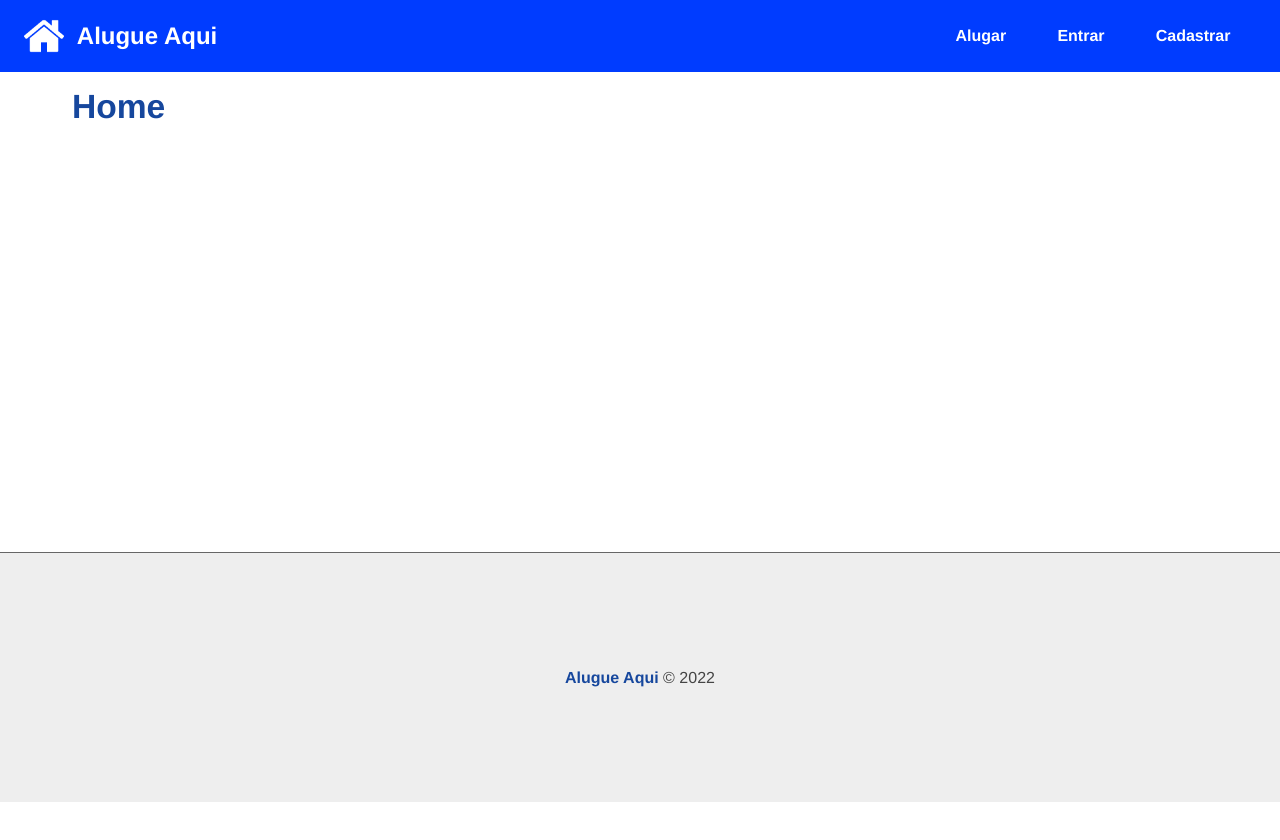
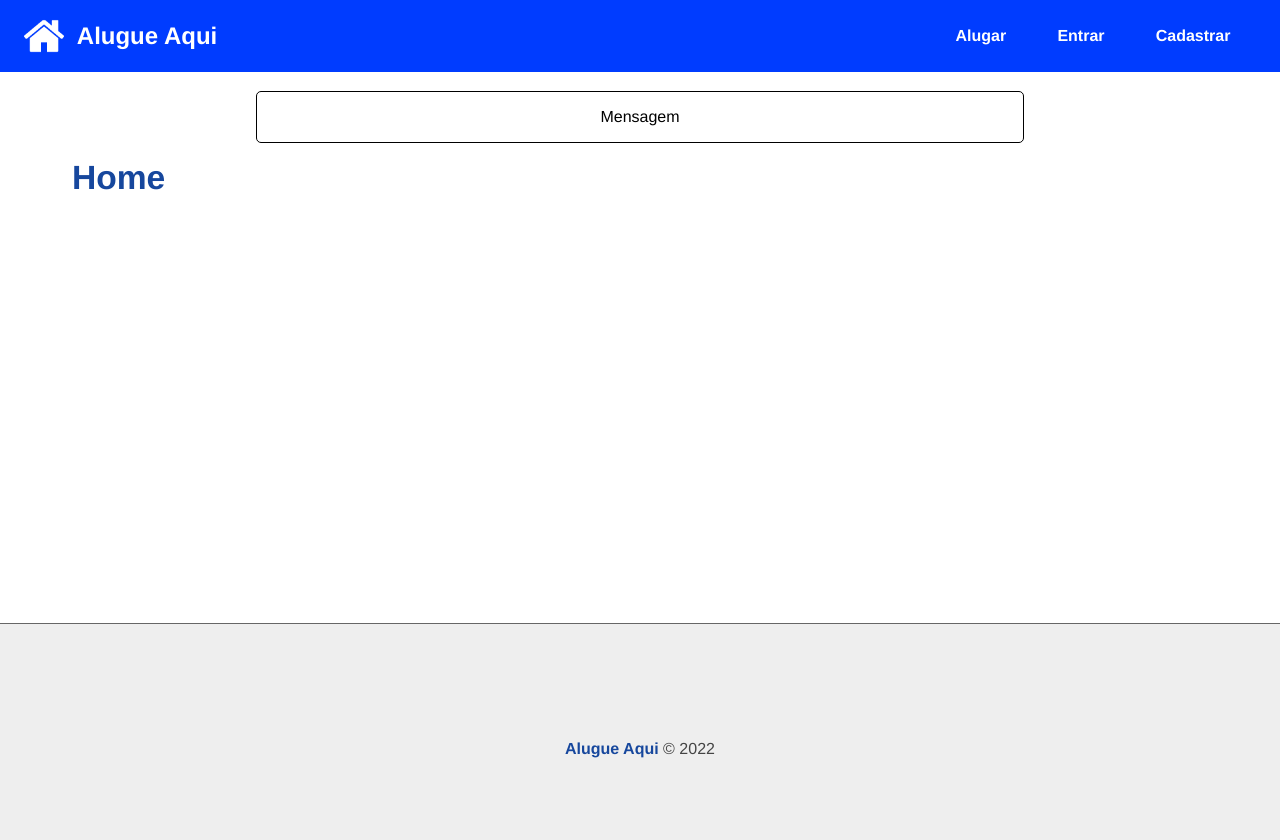
Before and after one commit to rianbr10/alugue_aqui, a React (Create React App) app in the folder frontend/: page / in a window 1280 px wide. Shown: the top 840 px of the page. Before the commit the page ends 802 px from the top, so only its background shows below. Built offline with nearby package versions, Linux system fonts and the light colour scheme.

Commit message:
Criando componente de mensagem

```diff
--- a/frontend/src/App.js
+++ b/frontend/src/App.js
@@ -3,6 +3,7 @@ import { BrowserRouter as Router, Routes, Route } from 'react-router-dom';
 import Navbar from './components/layout/Navbar';
 import Footer from './components/layout/Footer';
 import Container from './components/layout/Container';
+import Message from './components/layout/Message';
 
 import Login from './components/pages/Auth/Login';
 import Register from './components/pages/Auth/Register';
@@ -15,6 +16,7 @@ function App() {
     <Router>
       <UserProvider>
         <Navbar />
+        <Message />
         <Container>
           <Routes>
             <Route exact path="/login" element={<Login />} />
--- /dev/null
+++ b/frontend/src/components/layout/Message.js
@@ -0,0 +1,13 @@
+import { useState } from 'react';
+
+import styles from './Message.module.css';
+
+function Message() {
+  const [type, setType] = useState("");
+
+  return (
+    <div className={`${styles.message} ${styles[type]}`}>Mensagem</div>
+  )
+}
+
+export default Message;
--- /dev/null
+++ b/frontend/src/components/layout/Message.module.css
@@ -0,0 +1,20 @@
+.message {
+  max-width: 60%;
+  padding: 1em;
+  border: 1px solid #000;
+  margin: 1.2em auto 0;
+  text-align: center;
+  border-radius: 5px;
+}
+
+.sucess {
+  color: #155724;
+  background-color: #D4EDDA;
+  border-color: #C3E6C8;
+}
+
+.error {
+  color: #721C24;
+  background-color: #F8D7DA;
+  border-color: #f5c6cb;
+}
```
